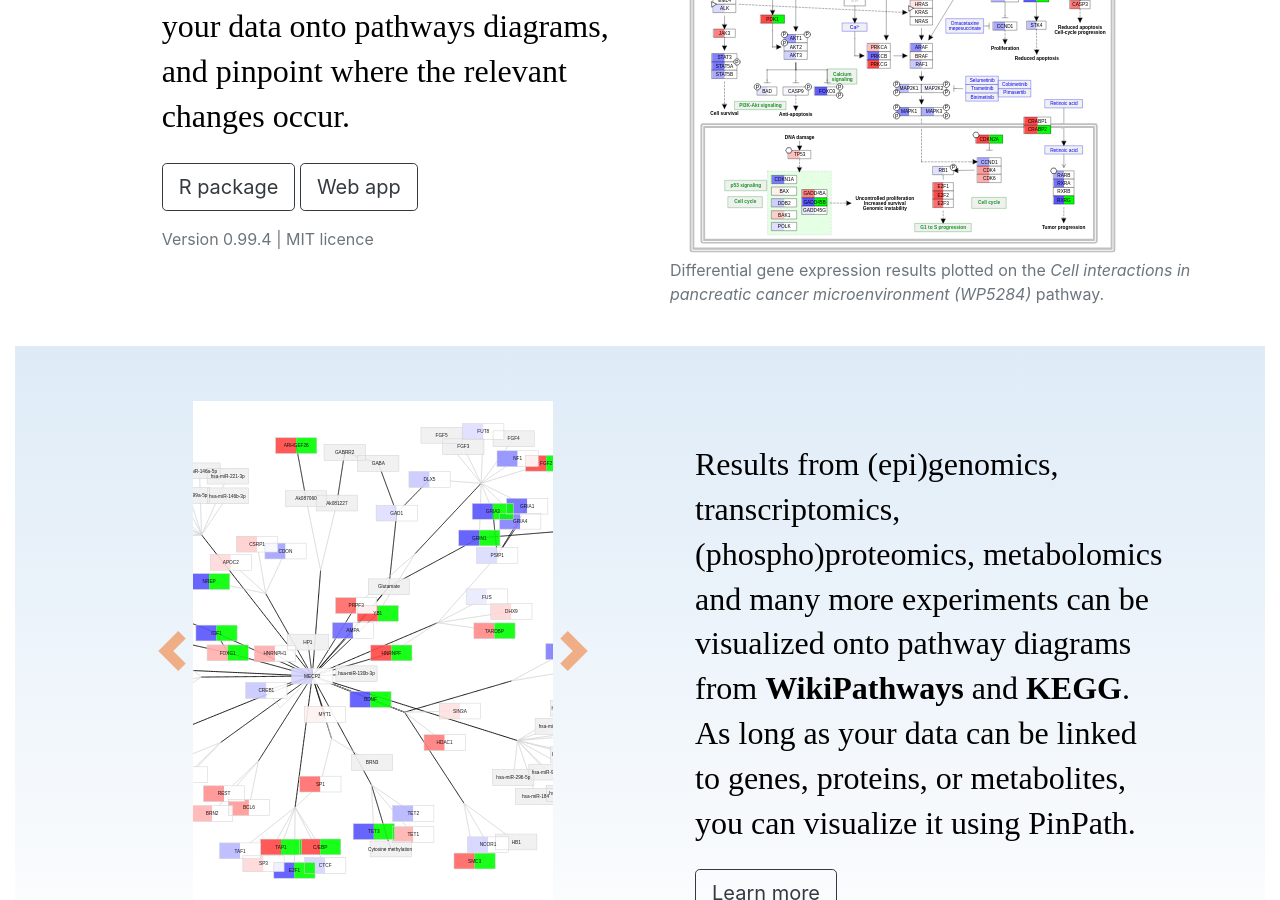
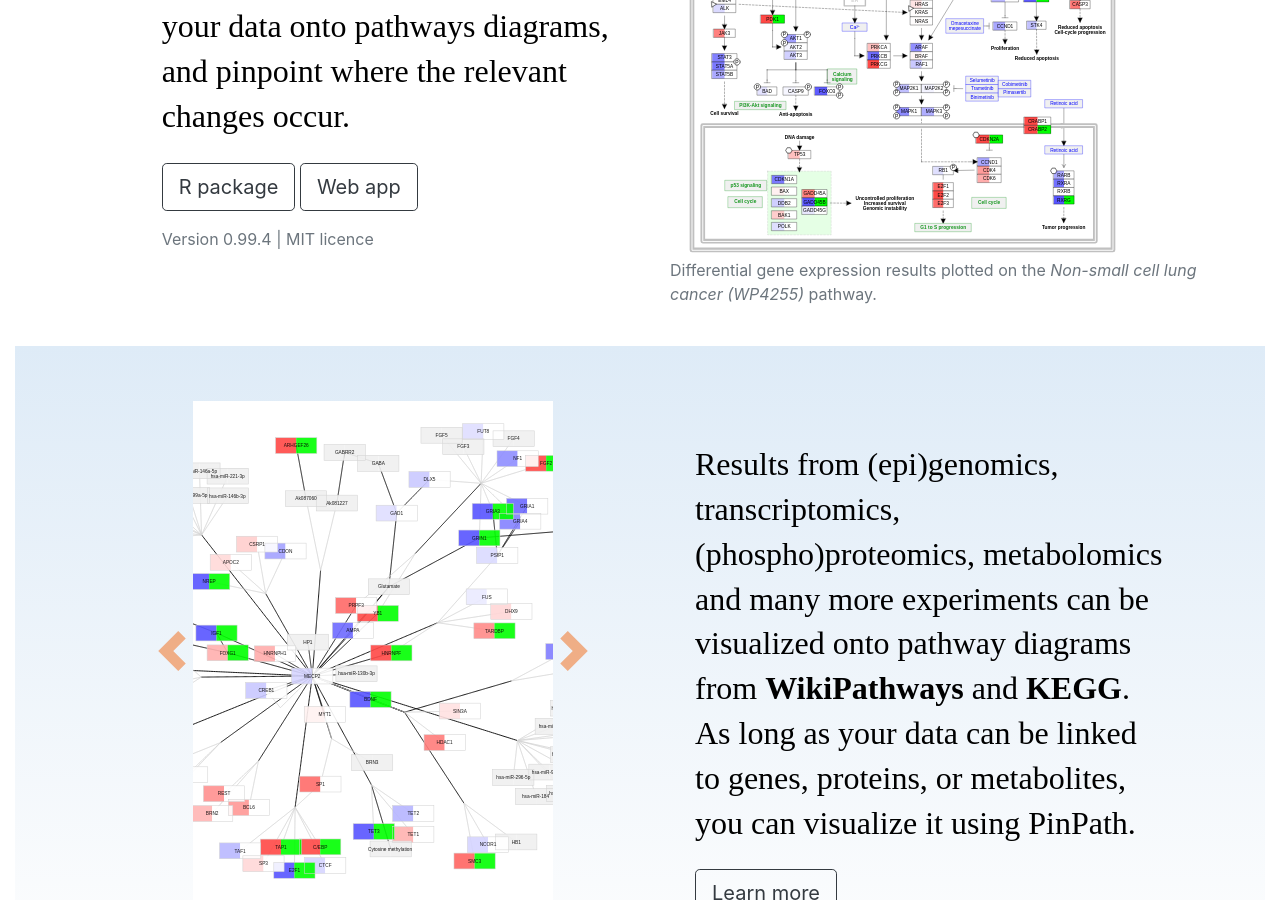
Before and after one commit to SyNUM-lab/PinPath-web, a Jekyll site: the page built from docs/index.html, in a window 1280 px wide and 900 px high, scrolled down 328 px. Built offline with Jekyll 4.4.1, drawn with Linux system fonts in a browser that asks for light colours.

Commit message:
Update index.html

```diff
--- a/docs/index.html
+++ b/docs/index.html
@@ -31,7 +31,7 @@ tags: home
            		alt="Pathway" width = "550px" height = "auto">
 
            		<p style="color: #6c757d;text-align: left; margin-top: -20px; width:550px">Differential gene expression results plotted on the
-           		<i>Cell interactions in pancreatic cancer microenvironment (WP5284)</i> pathway.</p>
+           		<i>Non-small cell lung cancer (WP4255)</i> pathway.</p>
            		<br>
               </div>
           </div>
```
